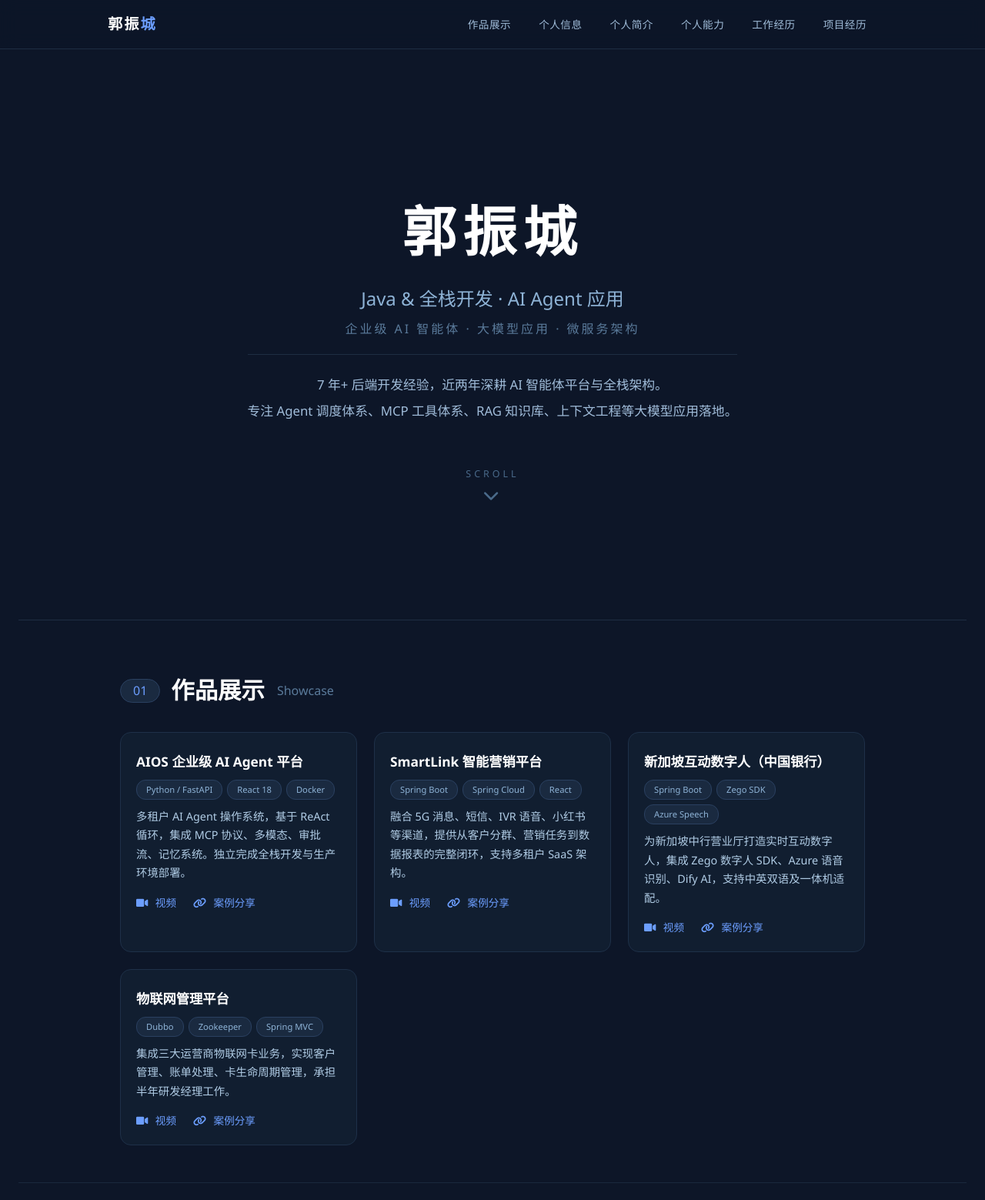
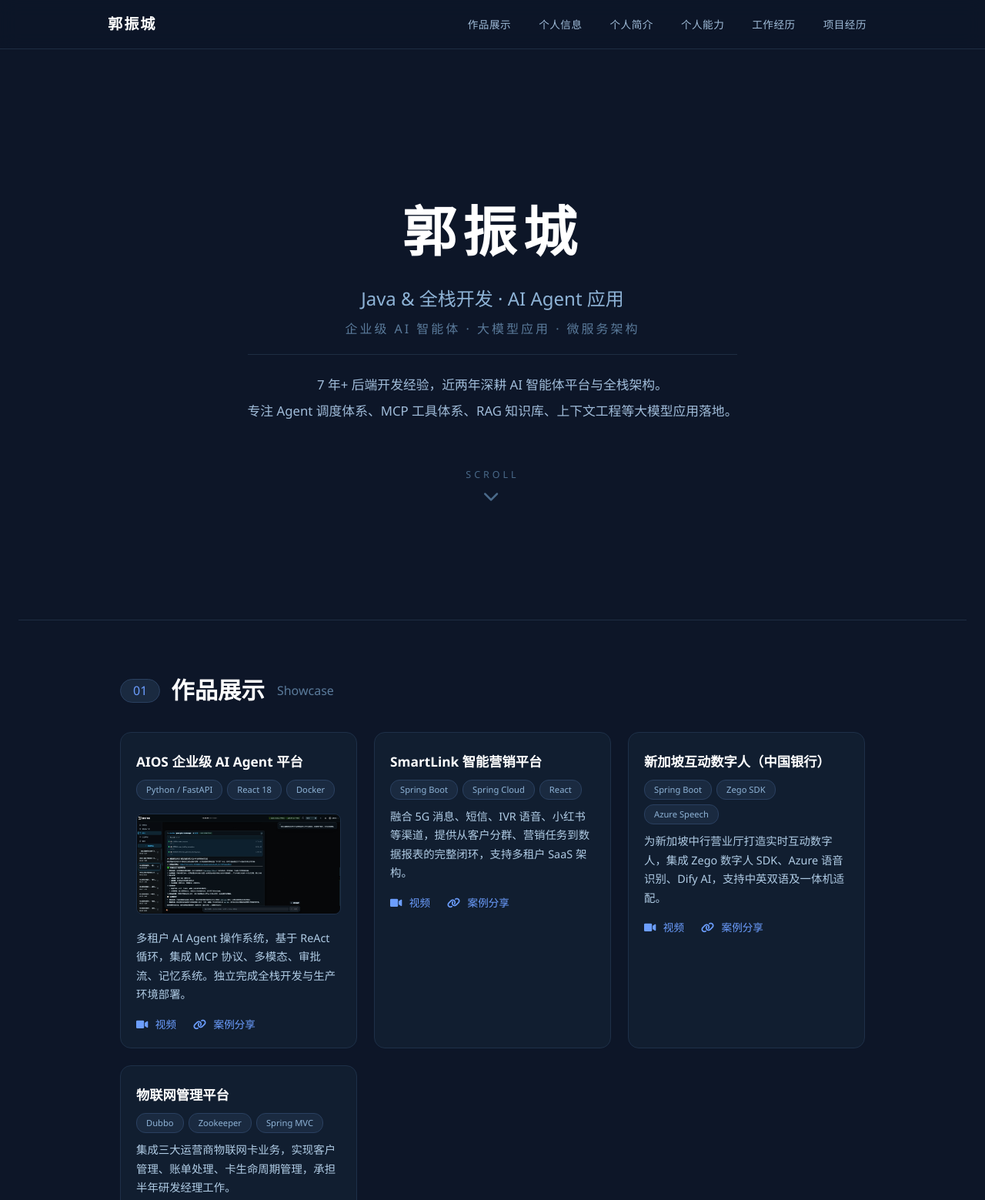
Before and after one commit to Ethan-Lyp/Ethan.github.io, a plain HTML site: page index.html in a window 1280 px wide. Shown: the top 1559 px of the page at 77% size. Drawn offline with Linux system fonts and the light colour scheme.

Commit message:
feat: 新增图片

```diff
--- a/index.html
+++ b/index.html
@@ -567,7 +567,7 @@
     <!-- ===== 固定顶部导航栏 ===== -->
     <nav class="navbar" id="navbar">
         <div class="nav-container">
-            <a href="#" class="nav-logo">郭振<span>城</span></a>
+            <a href="#" class="nav-logo">郭振城</a>
             <ul class="nav-menu" id="navMenu">
                 <li><a href="#showcase" class="active">作品展示</a></li>
                 <li><a href="#profile">个人信息</a></li>
@@ -610,6 +610,9 @@
                         <span>Python / FastAPI</span>
                         <span>React 18</span>
                         <span>Docker</span>
+                    </div>
+                    <div class="card-image">
+                        <img src="images/landing-page.jpeg" alt="AIOS 平台截图" style="width:100%; border-radius:8px; margin:8px 0 10px; border:1px solid #1e3048;">
                     </div>
                     <div class="desc">
                         多租户 AI Agent 操作系统，基于 ReAct 循环，集成 MCP 协议、多模态、审批流、记忆系统。独立完成全栈开发与生产环境部署。
```
